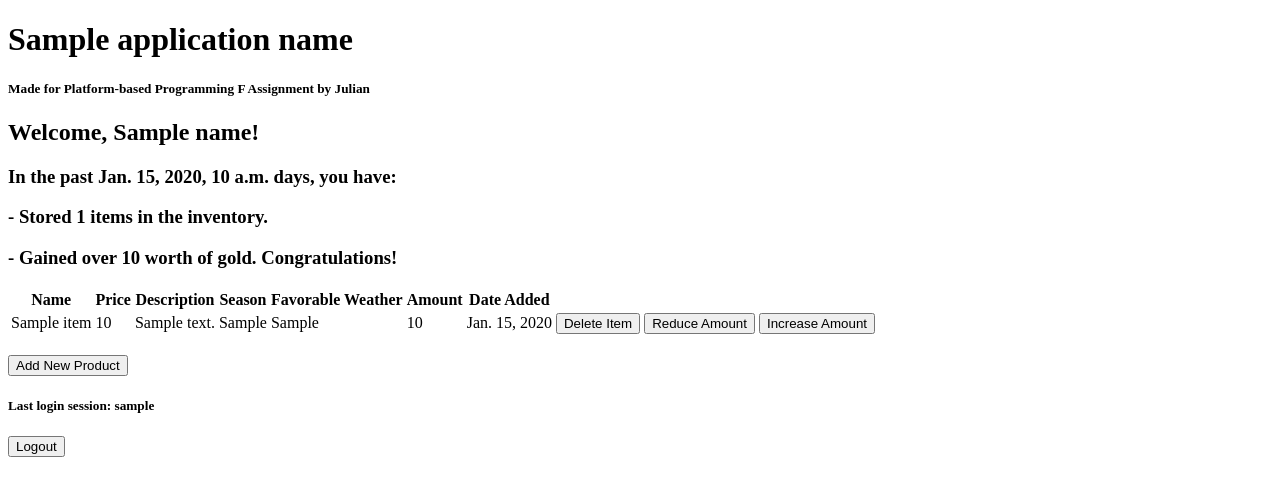
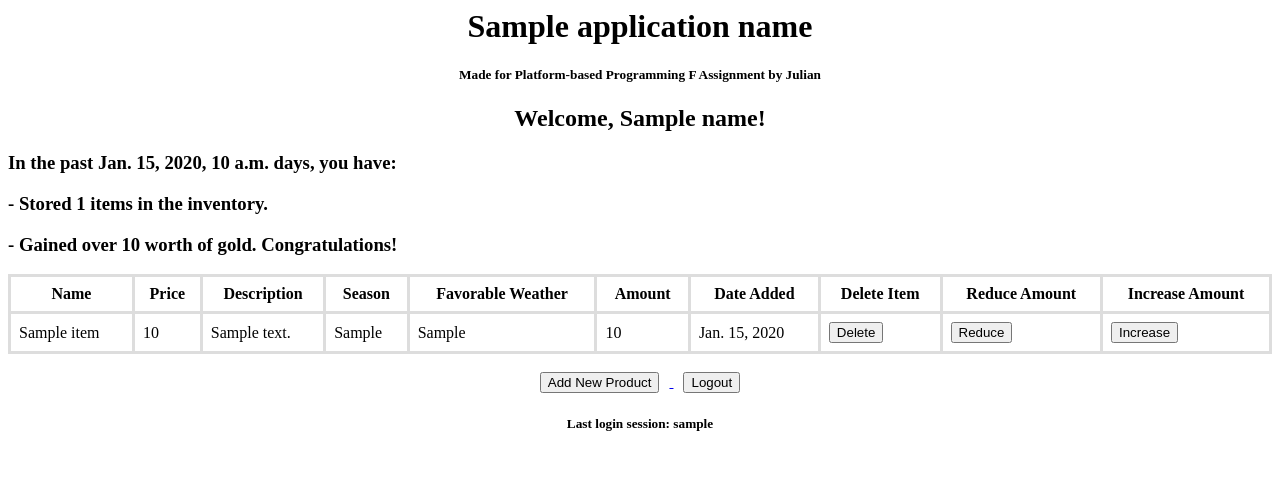
Before and after one commit to firedfrogg/stardew_tracker, a Django app: template main/templates/main.html in a window 1280 px wide. Shown: the top 496 px of the page. Run offline with Django 4.2, Linux system fonts and the light colour scheme; tables that the repository leaves empty hold one stand-in row (values such as "Sample post"); the template is opened without the code that fills it: values that come from a table or form of the project are taken from there, most other values are stand-ins (such as "Sample title", 1, 10 or a date in 2020).

Commit message:
Tugas 4 finished

```diff
--- a/main/templates/main.html
+++ b/main/templates/main.html
@@ -1,3 +1,28 @@
+<style>
+    .bordered-table {
+        border-collapse: collapse;
+        width: 100%;
+        border: 3px solid #ddd;
+    }
+
+    .bordered-table th, .bordered-table td {
+        border: 3px solid #ddd;
+        padding: 8px;
+    }
+    h1, h2, h4, h5 {
+    text-align: center;
+    }
+
+    .button-container {
+    text-align: center;
+    }
+
+    .button-container button {
+        margin: 0 10px;
+    }
+
+</style>
+
 {% extends 'base.html' %}
 
 {% block content %}
@@ -21,7 +46,8 @@
         <h3> - Gained over {{ item_total_worth }} worth of gold. Congratulations!</h3>
     {% endif %}
     <h3> </h3>
-    <table>
+
+    <table class="bordered-table">
         <tr>
             <th>Name</th>
             <th>Price</th>
@@ -30,9 +56,9 @@
             <th>Favorable Weather</th>
             <th>Amount</th>
             <th>Date Added</th>
-            <th></th>
-            <th></th>
-            <th></th>
+            <th>Delete Item</th>
+            <th>Reduce Amount</th>
+            <th>Increase Amount</th>
         </tr>
 
         {% comment %} Berikut cara memperlihatkan data produk di bawah baris ini {% endcomment %}
@@ -49,21 +75,21 @@
                 <td>
                     <a href="{% url 'main:delete_item' id=item.id %}">
                         <button>
-                            Delete Item
+                            Delete
                         </button>
                     </a>
                 </td>
                 <td>
                     <a href="{% url 'main:reduce_amount' id=item.id %}">
                         <button>
-                            Reduce Amount
+                            Reduce
                         </button>
                     </a>
                 </td>
                 <td>
                     <a href="{% url 'main:increase_amount' id=item.id %}">
                         <button>
-                            Increase Amount
+                            Increase
                         </button>
                     </a>
                 </td>
@@ -73,17 +99,19 @@
 
     <br />
 
+    <div class="button-container">
         <a href="{% url 'main:create_product' %}">
             <button>
                 Add New Product
             </button>
         </a>
 
-    <h5>Last login session: {{ last_login }}</h5>
-
         <a href="{% url 'main:logout' %}">
             <button>
                 Logout
             </button>
         </a>
+    </div>
+
+    <h5>Last login session: {{ last_login }}</h5>
 {% endblock content %}
--- a/main/urls.py
+++ b/main/urls.py
@@ -5,6 +5,7 @@
 app_name = 'main'
 
 urlpatterns = [
+    path('login/', login_user, name='login'),
     path('', show_main, name='show_main'),
     path('create-product', create_product, name='create_product'),
     path('delete_item/<int:id>/', delete_item, name='delete_item'),
@@ -14,7 +15,6 @@
     path('xml/<int:id>/', show_xml_by_id, name='show_xml_by_id'),
     path('json/<int:id>/', show_json_by_id, name='show_json_by_id'),
     path('register/', register, name='register'),
-    path('login/', login_user, name='login'),
     path('logout/', logout_user, name='logout'),
     path('xml/', show_xml, name='show_xml')
 ]
```
Also changed, not shown: main/views.py (+7 -2 lines). Lines whose indentation alone changed are shown as unchanged.
